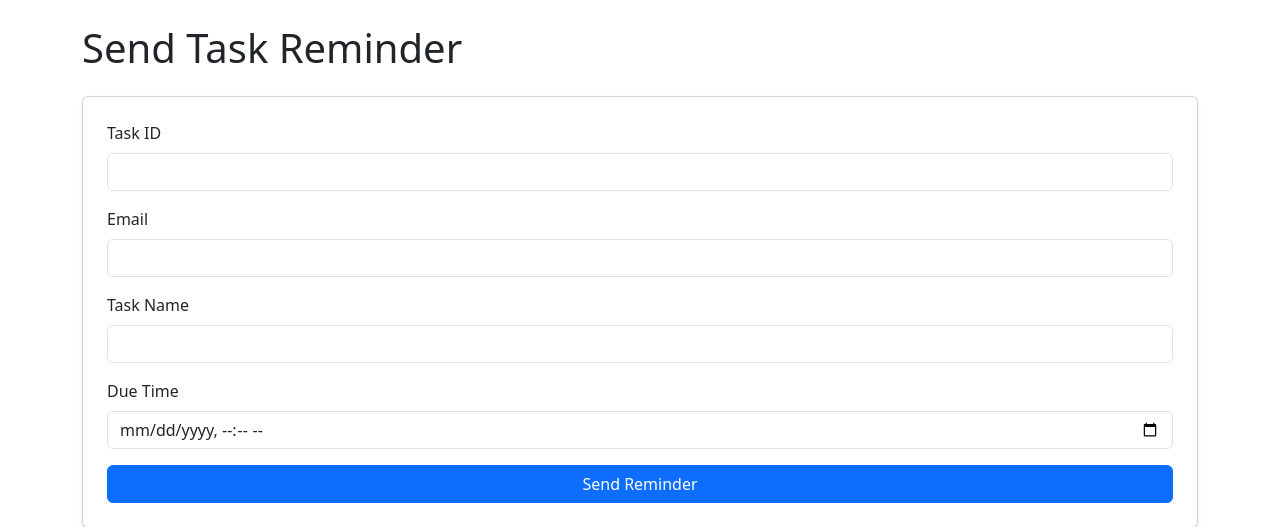
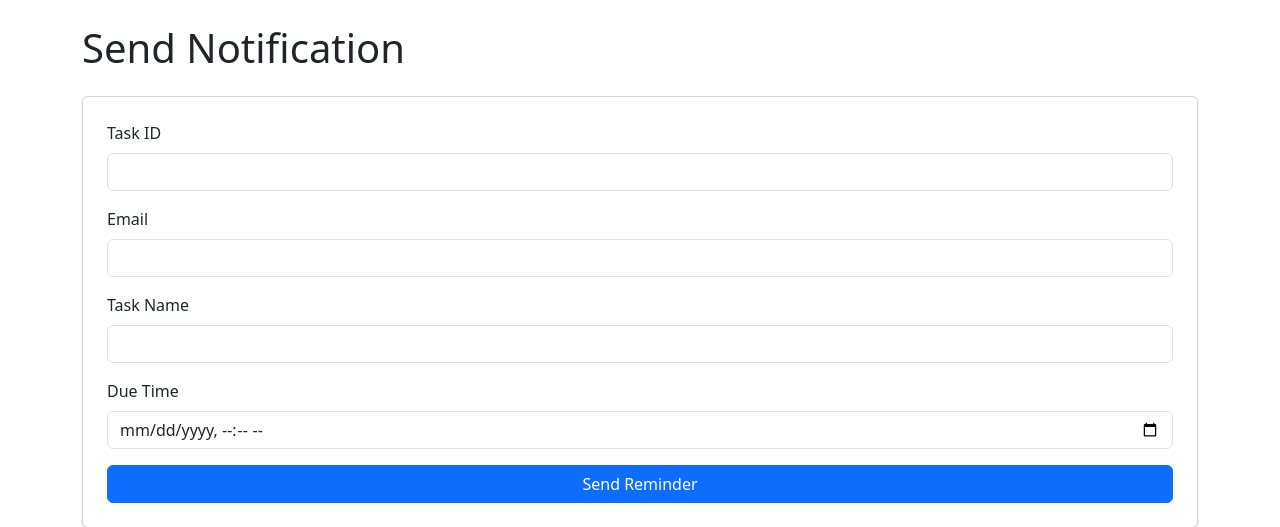
Before and after one commit to ShreyGK6/Purrfect_Planner, a Flask app: page /notifications in a window 1280 px wide. Shown: the part 57-584 px from the top of the page. Run offline with Flask 3, Linux system fonts and the light colour scheme.

Commit message:
made changes to task reminder

```diff
--- a/templates/index.html
+++ b/templates/index.html
@@ -1,7 +1,7 @@
 {% extends "base.html" %}
 
 {% block content %}
-<h1 class="mb-4">Send Task Reminder</h1>
+<h1 class="mb-4">Send Notification</h1>
 
 <form method="POST" action="{{ url_for('notifications.index') }}" class="card p-4 shadow-sm">
     <div class="mb-3">
```
